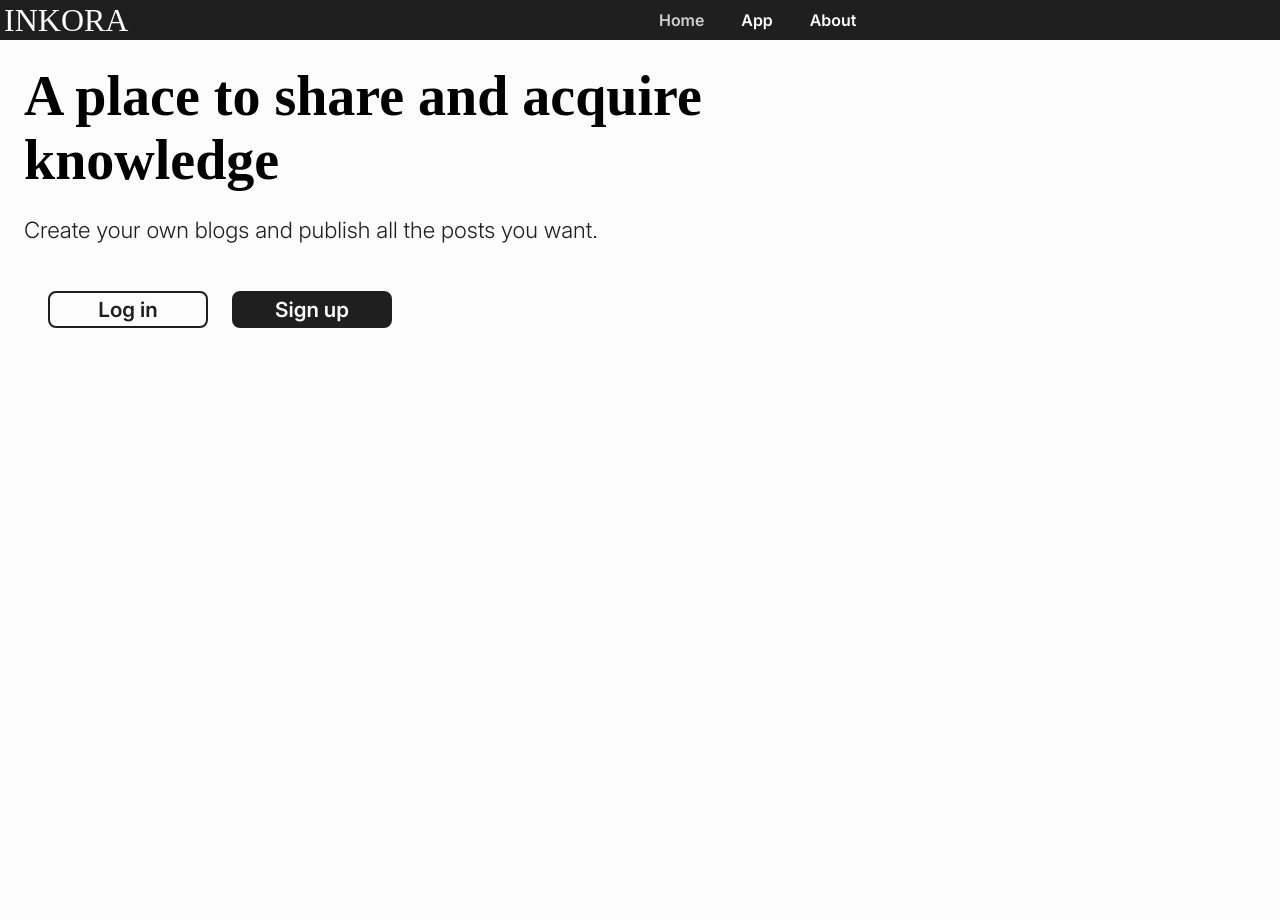
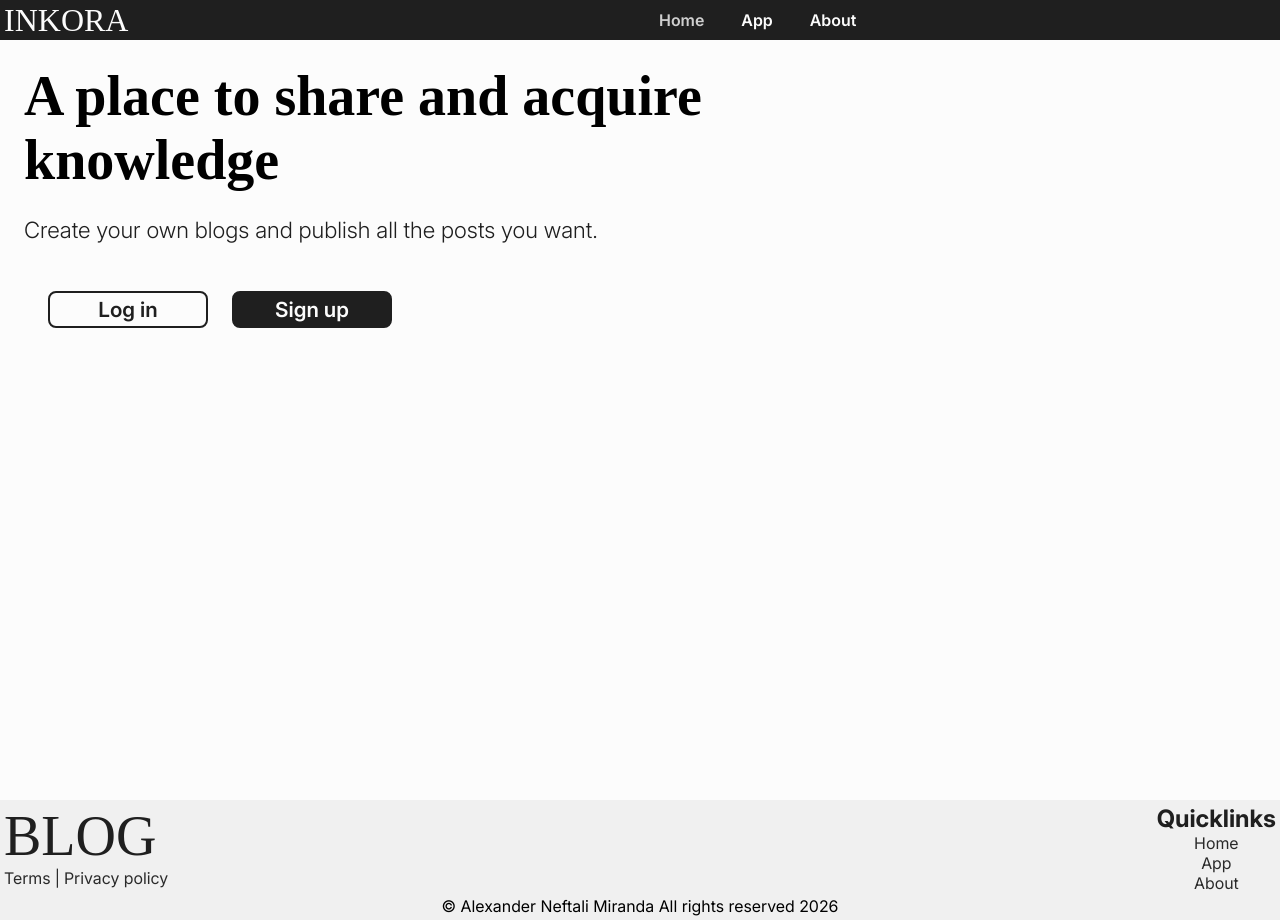
Before and after one commit to AlexanderLaurencio/inkora-frontend, a Next.js app: page / in a window 1280 px wide. Before the commit the page ends 800 px from the top, so only its background shows below. Built offline with nearby package versions, Linux system fonts and the light colour scheme; a web font is replaced by a local one.

Commit message:
Adding footer section

```diff
--- a/src/app/components/hero/hero.module.css
+++ b/src/app/components/hero/hero.module.css
@@ -2,8 +2,9 @@
     display: flex;
     flex-direction: column;
     padding: 0 var(--space-x);
+    min-height: 95dvh;
+    max-height: 1000px;
 }
-
 
 .heroSkeleton{
     user-select: none;
--- a/src/app/components/navbar/navbar.module.css
+++ b/src/app/components/navbar/navbar.module.css
@@ -5,7 +5,7 @@
     padding: var(--space-xs);
     align-items: center;
     width: 100%;
-    min-height: 40px;
+    min-height: 5dvh;
     max-height: 40px;
 }
 
--- a/src/app/page.tsx
+++ b/src/app/page.tsx
@@ -5,6 +5,8 @@ import NavbarSkeleton from "./components/navbar/navbarSkeleton";
 import Sidenav from "./components/sidenav/sidenav";
 import Hero from "./components/hero/hero";
 import HeroSkeleton from "./components/hero/heroSkeleton";
+import Footer from "@/components/footer/footer";
+import FooterSkeleton from "@/components/footer/footerSkeleton";
 
 
 export default function Home() {
@@ -27,6 +29,9 @@ export default function Home() {
           <Hero />
         </Suspense>
       </main>
+      <Suspense fallback={<FooterSkeleton />}>
+        <Footer />
+      </Suspense>
     </>
   );
 }
--- /dev/null
+++ b/src/components/footer/footer.module.css
@@ -0,0 +1,134 @@
+.footer, .footerSkeleton{
+    padding: var(--space-xs);
+    display: grid;
+    grid-template-columns: 1fr 1fr;
+    grid-template-rows: 3fr 1fr;
+    grid-template-areas:
+        "left right"
+        "left right"
+        "center center"
+    ;
+    background-color: var(--bg-secondary);
+    min-height: 15dvh;
+    row-gap: var(--space-xs);
+}
+
+.footerSkeleton{
+    user-select: none;
+    pointer-events: none;
+}
+
+.footer_left_side, .footer_left_sideSkeleton{
+    grid-area: left;
+}
+
+.brand_nav, .brand_navSkeleton{
+    display: flex;
+    flex-direction: column;
+}
+
+.logo, .logoSkeleton{
+    font-size: var(--font-size-h1);
+    font-family: "Merriweather";
+    color: var(--text-primary);
+}
+
+.logoSkeleton{
+    color: transparent;
+    background-color: var(--bg-primary);
+    border-radius: calc(var(--border-radius-large) * 6);
+    width: min-content;
+    max-height: 60px;
+}
+
+.brand_nav_list, .brand_nav_listSkeleton{
+    display: flex;
+    column-gap: var(--space-xs);
+}
+
+.brand_nav_listSkeleton{
+    margin-top: var(--space-xs);
+}
+
+.brand_nav_element a, .brand_nav_element span{
+    color: var(--text-secondary);
+    font-size: var(--font-size-small);
+}
+
+.brand_nav_elementSkeleton span{
+    color: transparent;
+}
+
+.brand_nav_elementSkeleton a{
+    color: transparent;
+    background-color: var(--bg-primary);
+    border-radius: var(--border-radius-medium);
+}
+
+.copyright, .copyrightSkeleton{
+    grid-area: center;
+    align-self: end;
+    justify-self: center;
+    font-size: var(--font-size-small);
+}
+
+.copyrightSkeleton{
+    margin-top: var(--space-x);
+    max-height: 20px;
+    color: transparent;
+    background-color: var(--bg-primary);
+    border-radius: var(--border-radius-medium);
+    max-width: 80%;
+    justify-self: center;
+}
+
+.footer_right_side, .footer_right_sideSkeleton{
+    justify-self: end;
+    grid-area: right;
+}
+
+.quicklinks_nav, .quicklinks_navSkeleton{
+    display: flex;
+    flex-direction: column;
+}
+
+.quicklinks_list_title, .quicklinks_list_titleSkeleton {
+    align-self: center;
+    color: var(--text-primary);
+}
+
+.quicklinks_list_titleSkeleton{
+    color: transparent;
+    background-color: var(--bg-primary);
+    border-radius: var(--border-radius-medium);
+    justify-self: center;
+}
+
+.quicklinks_list, .quicklinks_listSkeleton{
+    display: flex;
+    flex-direction: column;
+    align-items: center;
+}
+
+.quicklinks_list_elementSkeleton{
+    display: flex;
+}
+
+.quicklinks_list_link, .quicklinks_list_linkSkeleton a{
+    font-size: var(--font-size-small);
+    color: var(--text-secondary);
+}
+
+.quicklinks_list_linkSkeleton{
+    color: transparent;
+    background-color: var(--bg-primary);
+    border-radius: var(--border-radius-medium);
+    justify-self: center;
+    margin: var(--space-xs) auto;
+}
+
+@media screen and (max-width: 590px) {
+    .copyright, .copyrightSkeleton{
+        margin-top: var(--space-x);
+    }
+}
--- /dev/null
+++ b/src/components/footer/footer.tsx
@@ -0,0 +1,48 @@
+import styles from "./footer.module.css"
+import Link from "next/link"
+
+export default function Footer(){
+    return(
+        <footer className={styles.footer}>
+
+            <div className={styles.footer_left_side}>
+                <nav className={styles.brand_nav} aria-label="footer brand">
+                    <Link href="/" className={styles.logo}>BLOG</Link>
+                    <ul className={styles.brand_nav_list}>
+                        <li className={styles.brand_nav_element}>
+                            <Link href="/terms" className={styles.brand_nav_link}>Terms</Link>
+                        </li>
+                        <li className={styles.brand_nav_element} aria-hidden="true">
+                            <span>|</span>
+                        </li>
+                        <li className={styles.brand_nav_element}>
+                            <Link href="/privacypolicy" className={styles.brand_nav_link}>Privacy policy</Link>
+                        </li>
+                    </ul>
+                </nav>
+            </div>
+
+            <small className={styles.copyright}>
+                © Alexander Neftali Miranda All rights reserved 2026
+            </small>
+
+            <div className={styles.footer_right_side}>
+                <nav className={styles.quicklinks_nav} aria-label="footer quicklinks">
+                    <h2 className={styles.quicklinks_list_title} id="quicklinks_list_title" >Quicklinks</h2>
+                    <ul className={styles.quicklinks_list} aria-labelledby="quicklinks_list_title">
+                        <li className={styles.quicklinks_list_element}>
+                            <Link href="/" className={styles.quicklinks_list_link}>Home</Link>
+                        </li>
+                        <li className={styles.quicklinks_list_element}>
+                            <Link href="/app" className={styles.quicklinks_list_link}>App</Link>
+                        </li>
+                        <li className={styles.quicklinks_list_element}>
+                            <Link href="/about" className={styles.quicklinks_list_link}>About</Link>
+                        </li>
+                    </ul>
+                </nav>
+            </div>
+
+        </footer>
+    )
+}
--- /dev/null
+++ b/src/components/footer/footerSkeleton.tsx
@@ -0,0 +1,48 @@
+import styles from "./footer.module.css"
+import Link from "next/link"
+
+export default function FooterSkeleton() {
+    return(
+        <footer className={styles.footerSkeleton}>
+
+            <div className={styles.footer_left_sideSkeleton}>
+
+                <nav className={styles.brand_navSkeleton} aria-label="footer brand">
+                    <Link href="/" className={styles.logoSkeleton}>BLOG</Link>
+                    <ul className={styles.brand_nav_listSkeleton}>
+                        <li className={styles.brand_nav_elementSkeleton}>
+                            <Link href="/terms" className={styles.brand_nav_linkSkeleton}>Terms</Link>
+                        </li>
+                        <li className={styles.brand_nav_elementSkeleton} aria-hidden="true">
+                            <span>|</span>
+                        </li>
+                        <li className={styles.brand_nav_elementSkeleton}>
+                            <Link href="/privacypolicy" className={styles.brand_nav_linkSkeleton}>Privacy policy</Link>
+                        </li>
+                    </ul>
+                </nav>
+            </div>
+
+            <small className={styles.copyrightSkeleton}>
+                © Alexander Neftali Miranda All rights reserved 2026
+            </small>
+
+            <div className={styles.footer_right_sideSkeleton}>
+                <nav className={styles.quicklinks_navSkeleton} aria-label="footer quicklinks">
+                    <h2 className={styles.quicklinks_list_titleSkeleton} id="quicklinks_list_title" >Quicklinks</h2>
+                    <ul className={styles.quicklinks_lisSkeleton} aria-labelledby="quicklinks_list_title">
+                        <li className={styles.quicklinks_list_elementSkeleton}>
+                            <Link href="/" className={styles.quicklinks_list_linkSkeleton}>Home</Link>
+                        </li>
+                        <li className={styles.quicklinks_list_elementSkeleton}>
+                            <Link href="/app" className={styles.quicklinks_list_linkSkeleton}>App</Link>
+                        </li>
+                        <li className={styles.quicklinks_list_elementSkeleton}>
+                            <Link href="/about" className={styles.quicklinks_list_linkSkeleton}>About</Link>
+                        </li>
+                    </ul>
+                </nav>
+            </div>
+        </footer>
+    )
+}
```
